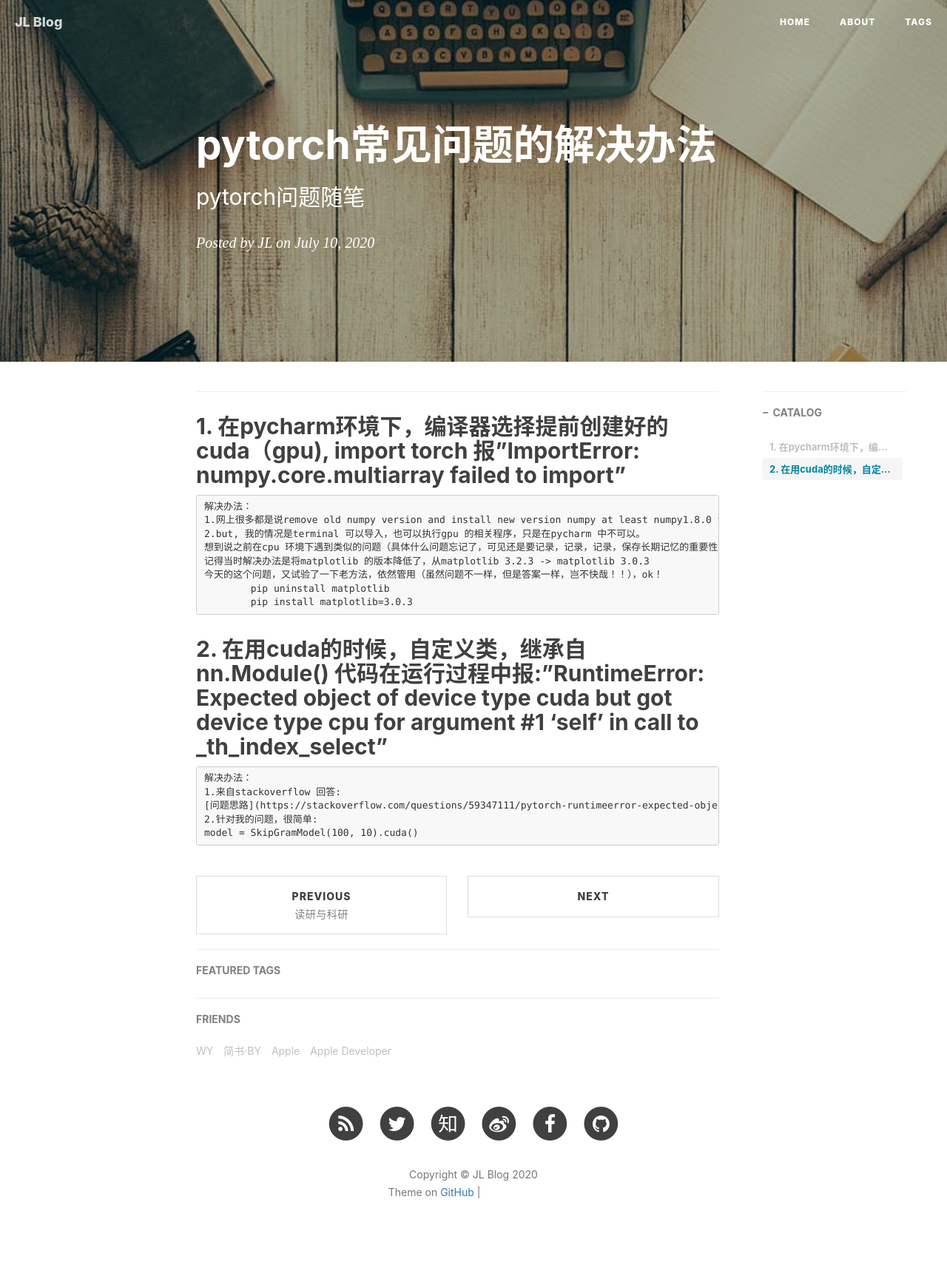
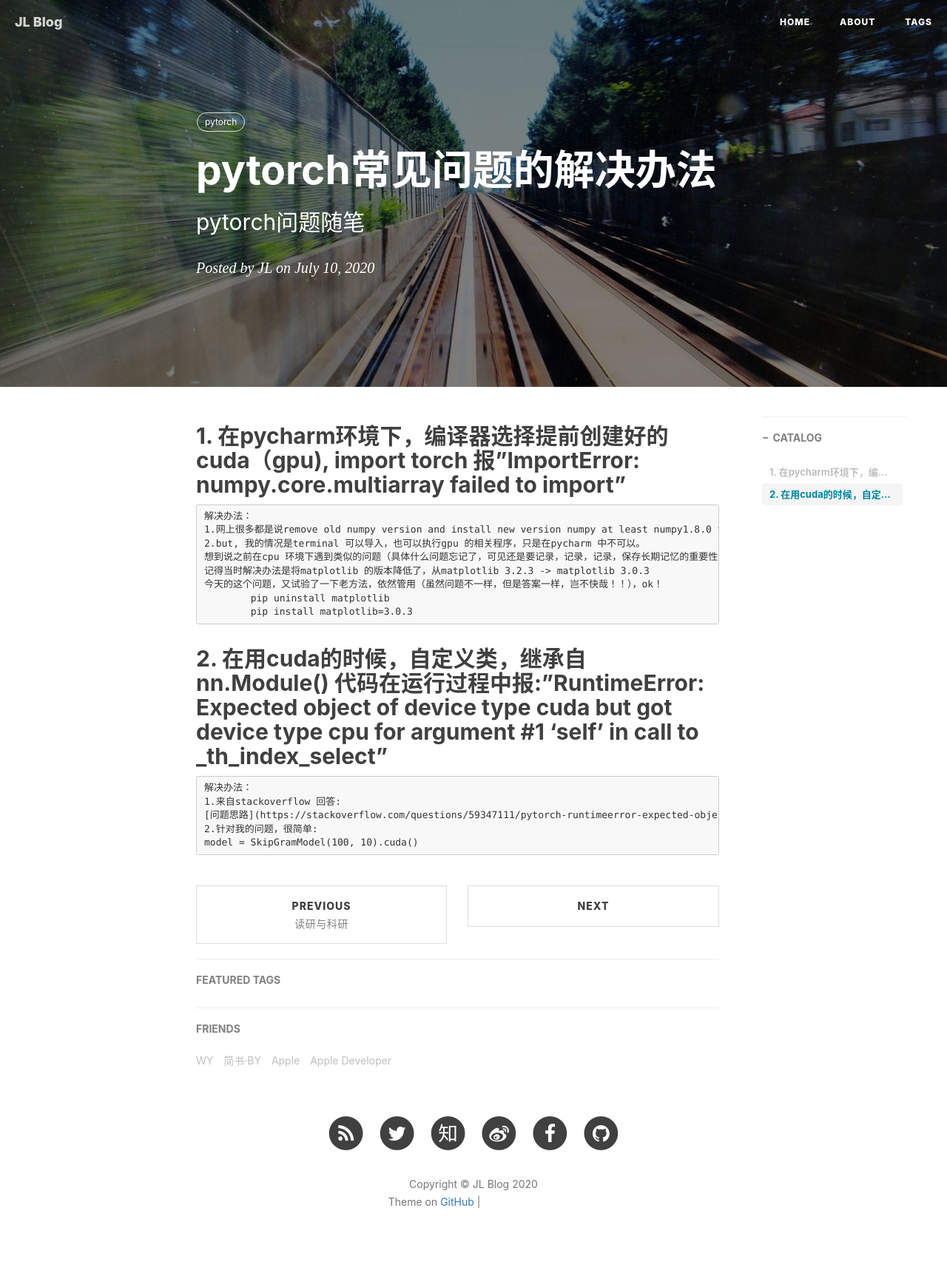
Before and after one commit to lvjiujin/lvjiujin.github.io, a Jekyll site: the page built from _posts/2020-7-10-pytorch常见问题的解决办法.md, in a window 1280 px wide. Shown: the whole page at 74% size. Built offline with Jekyll 4.4.1, drawn with Linux system fonts in a browser that asks for light colours; nearby versions of some CDN libraries; comment, search, counter and statistics services are not loaded; grey boxes are pictures that could not be loaded.

Commit message:
Update 2020-7-10-pytorch常见问题的解决办法.md

```diff
--- a/_posts/2020-7-10-pytorch常见问题的解决办法.md
+++ b/_posts/2020-7-10-pytorch常见问题的解决办法.md
@@ -1,23 +1,19 @@
 ---
-
 layout:     post
 title:      pytorch常见问题的解决办法
 subtitle:   pytorch问题随笔
 date:       2020-07-10
 author:     JL
-header-img:
+header-img: img/post-bg-2015.jpg
 catalog: true
 tags:
-    -
+    - pytorch
     -
     -
 ---
 
+## 1. 在pycharm环境下，编译器选择提前创建好的cuda（gpu), import torch 报"ImportError: numpy.core.multiarray failed to import"
 
-
----
-
-## 1. 在pycharm环境下，编译器选择提前创建好的cuda（gpu), import torch 报"ImportError: numpy.core.multiarray failed to import"
 	解决办法：
 	1.网上很多都是说remove old numpy version and install new version numpy at least numpy1.8.0 version.
 	2.but, 我的情况是terminal 可以导入，也可以执行gpu 的相关程序，只是在pycharm 中不可以。
```
